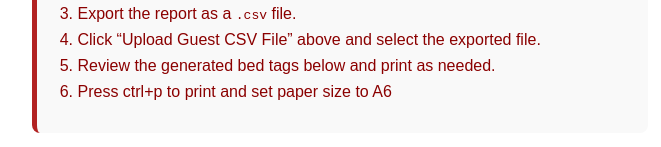
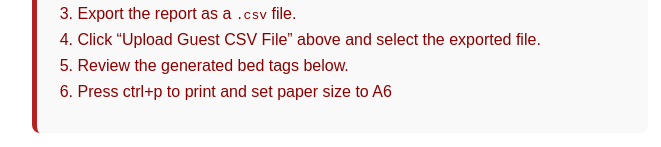
Before and after one commit to DannyChampion/HI-Canada-Bed-tag-Generator, a plain HTML site: page index.html in a window 1280 px wide. Shown: the part 479-626 px from the top of the page, without its empty margins (300-961 px from the left). Drawn offline with nearby package versions, Linux system fonts and the light colour scheme.

Commit message:
Update and rename Index.html to index.html

```diff
--- a/Index.html
+++ b/index.html
@@ -28,7 +28,7 @@
         <li>Set the date to today and sort by <strong>Bed No.</strong>.</li>
         <li>Export the report as a <code>.csv</code> file.</li>
         <li>Click “Upload Guest CSV File” above and select the exported file.</li>
-        <li>Review the generated bed tags below and print as needed.</li>
+        <li>Review the generated bed tags below.</li>
         <li>Press ctrl+p to print and set paper size to A6 </li>
       </ol>
     </section>
```
